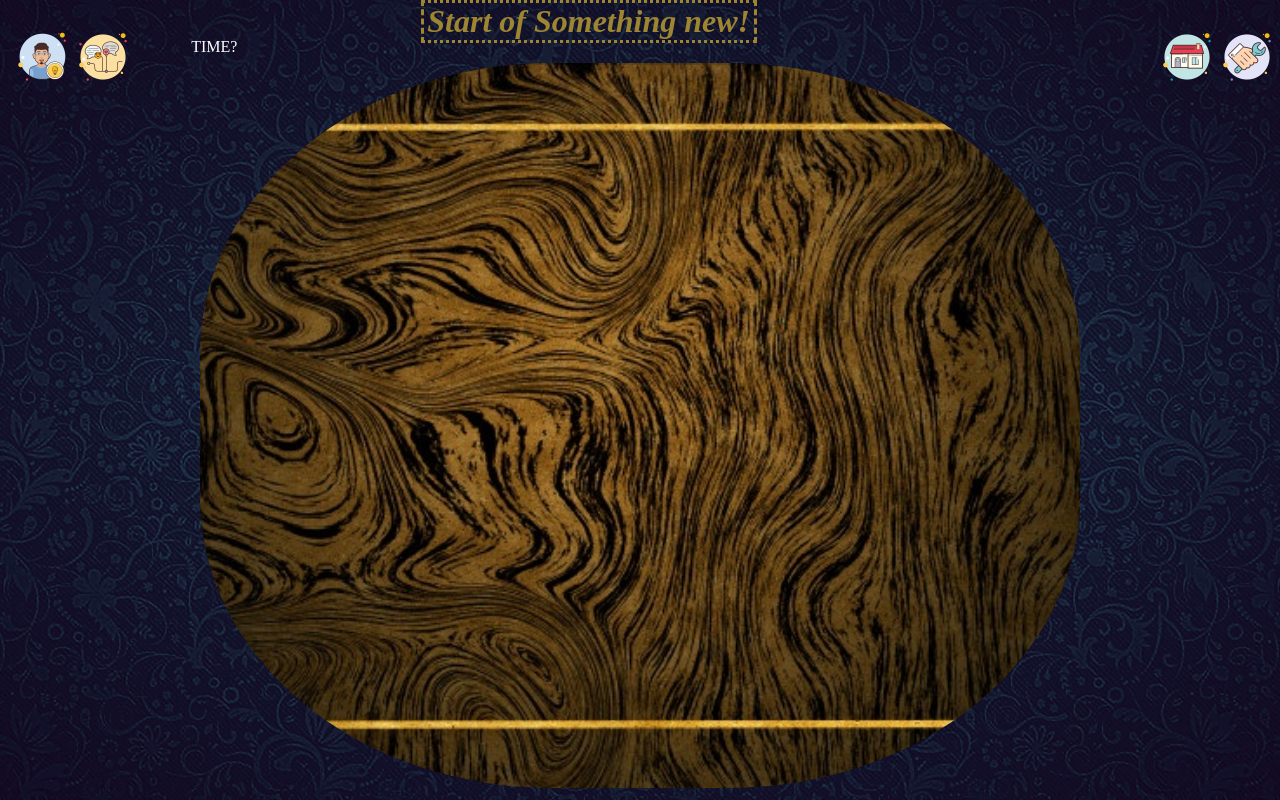
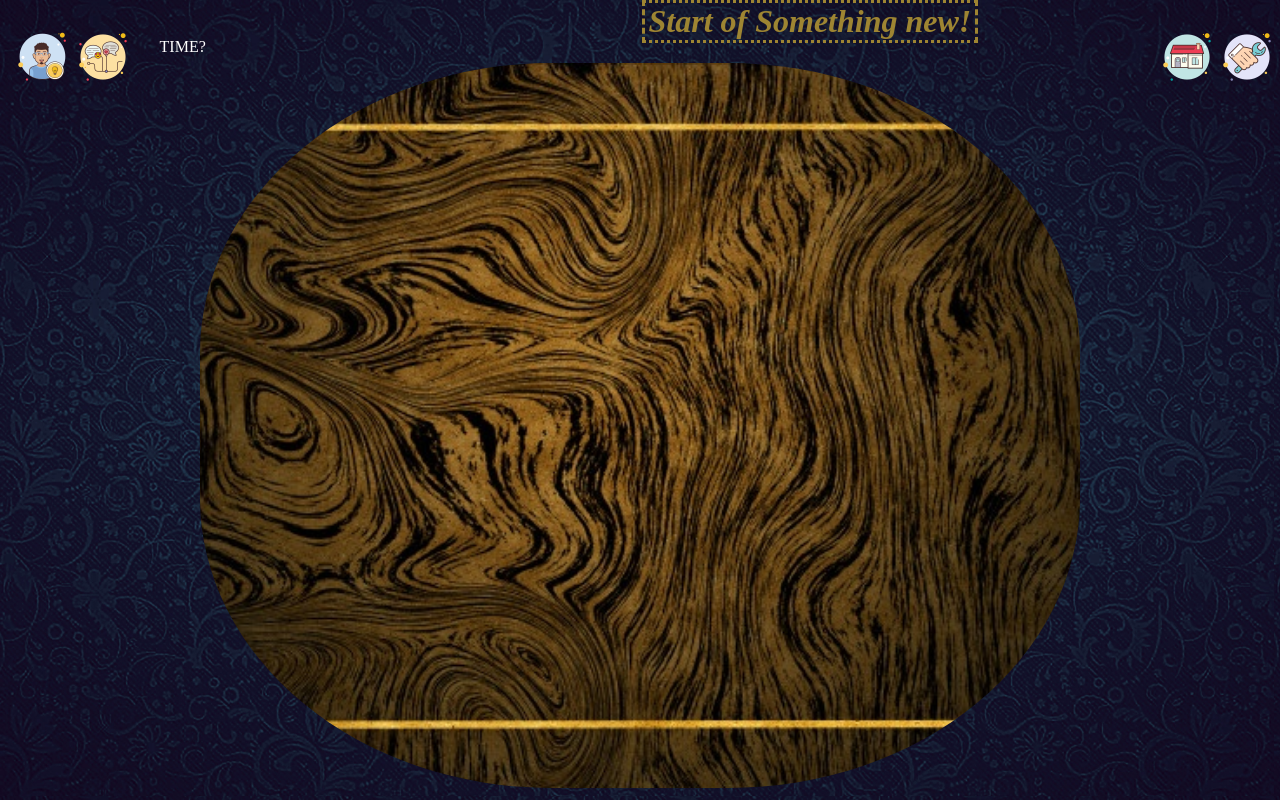
Before and after one commit to MrBusiness87/free-work, a plain HTML site: page index.html in a window 1280 px wide. Drawn offline with Linux system fonts and the light colour scheme.

```diff
--- a/style.css
+++ b/style.css
@@ -4,7 +4,7 @@
   }
 .time {
   margin-top: -2%;
-  margin-left: 5%;
+  margin-left: 2.5%;
   float: left;
 }
 h1{
@@ -15,7 +15,7 @@
   text-align: center;
   color: rgb(158, 133, 50);
   text-decoration: solid green;
-  margin: -5% auto 4% 14.5%;
+  margin: -5% auto 2% 34.5%;
   float: left;
 }
 .toolbar{
```
